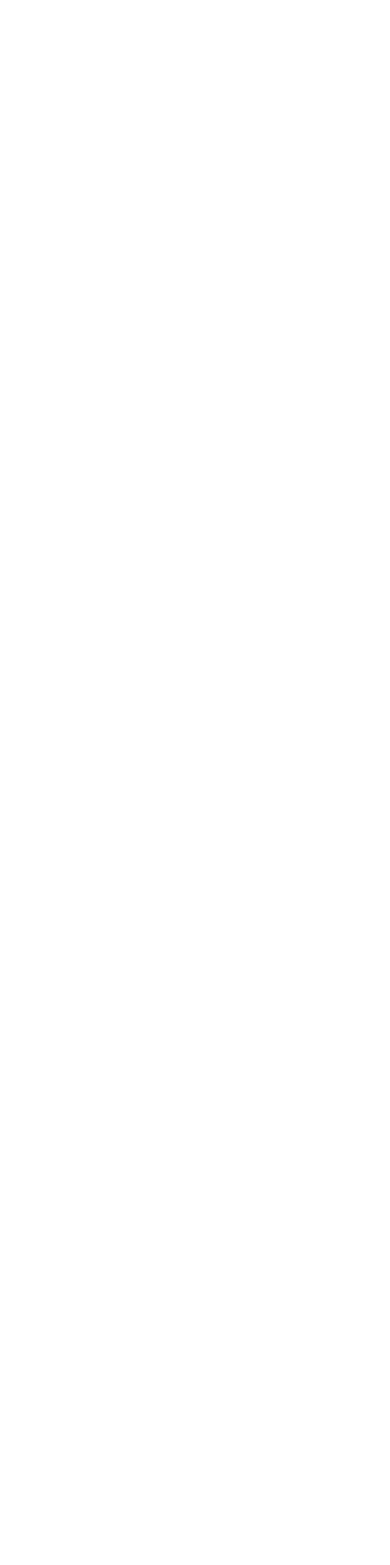
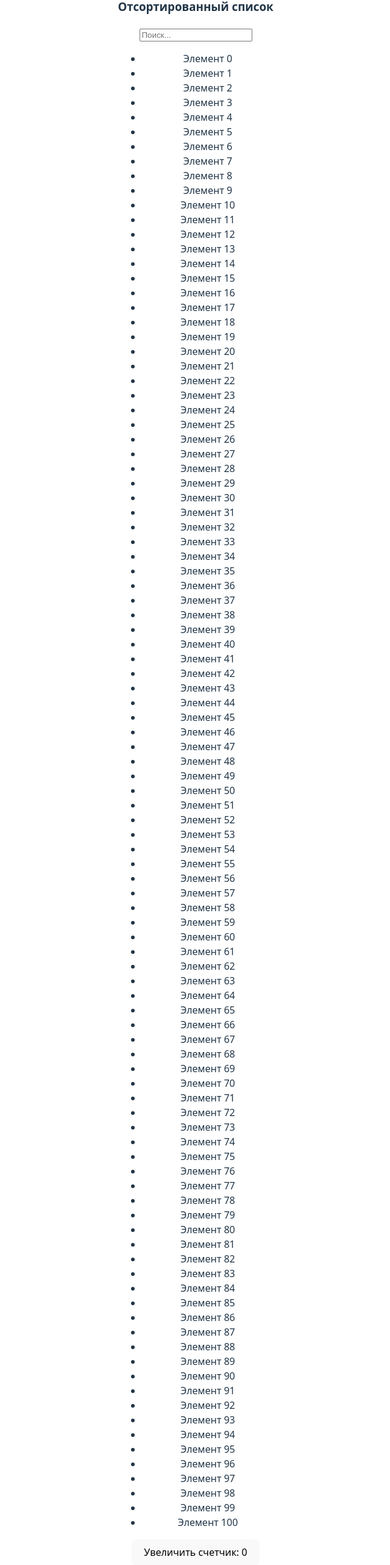
Before and after one commit to Mirsav/tasks, a React (Vite) app: page / in a window 1280 px wide. Shown: the part 54-2620 px from the top of the page at 61% size, without its empty margins (319-959 px from the left). Before the commit the page ends 800 px from the top, so only its background shows below. Built offline with nearby package versions, Linux system fonts and the light colour scheme.

Commit message:
updating

```diff
--- a/src/App.jsx
+++ b/src/App.jsx
@@ -1,12 +1,45 @@
-import React, { useEffect, useRef, useState } from "react";
+import React, { useMemo, useState } from "react";
 import reactLogo from "./assets/react.svg";
 import viteLogo from "/vite.svg";
 import "./App.css";
+import SearchInput from "./SearchInput";
+import ItemList from "./ItemList";
+import CounterButton from "./CounterButton";
+
+  const generatedItem = () =>{
+    let items = []
+    for(let i=0; i<=100;i++){
+      items.push({id: i, text: `Элемент ${i}`})
+    }
+    return items
+  }
+
+  const allItems = generatedItem()
+
+
 
 function App() {
+  const [search, setSearch] = useState('')
+  const [count, setCount] = useState(0)
+
+  const plusCount = ()=>{
+    setCount(count+1)
+  }
+
+  // const handleSearch = ()=>{
+  //   setSearch(search)
+  // }
+
+  const filtered =
+    allItems.filter((item)=>
+    item.text.toLowerCase().includes(search.toLowerCase()))
 
   return (
     <>
+    <h3>Отсортированный список</h3>
+      <SearchInput onChange={setSearch}/>
+      <ItemList items={filtered}/>
+      <CounterButton onClick={plusCount} count={count}/>
     </>
   );
 }
--- /dev/null
+++ b/src/CounterButton.jsx
@@ -0,0 +1,13 @@
+import { memo } from "react"
+
+function CounterButton({onClick, count}){
+    console.log('render Button')
+
+    return (
+    <>
+    <button onClick={onClick}>Увеличить счетчик: {count}</button>
+    </>
+    )
+}
+
+export default memo(CounterButton)
--- /dev/null
+++ b/src/ItemList.jsx
@@ -0,0 +1,14 @@
+function ItemList({items}){
+console.log('render ItemList')
+    return (
+    <ul>
+       {items.map((item)=>(
+        <li key={item.id}>
+            {item.text}
+        </li>
+       ))}
+    </ul>
+    )
+}
+
+export default ItemList
--- /dev/null
+++ b/src/SearchInput.jsx
@@ -0,0 +1,13 @@
+
+function SearchInput({onChange}) {
+    console.log('render SearchInput')
+
+  return (
+    <>
+      <input type='text' placeholder='Поиск...'
+      onChange={(e)=> onChange(e.target.value)}/>
+    </>
+  );
+}
+
+export default SearchInput;
```
